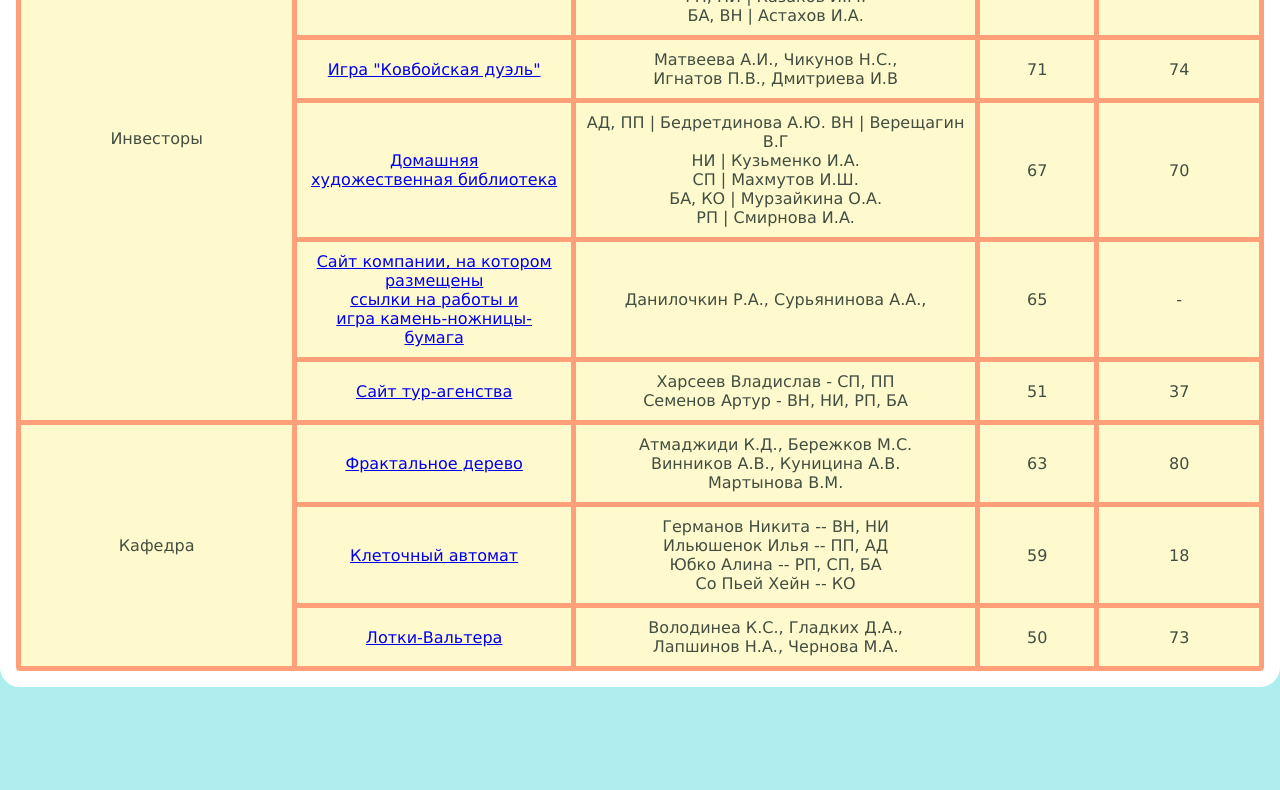
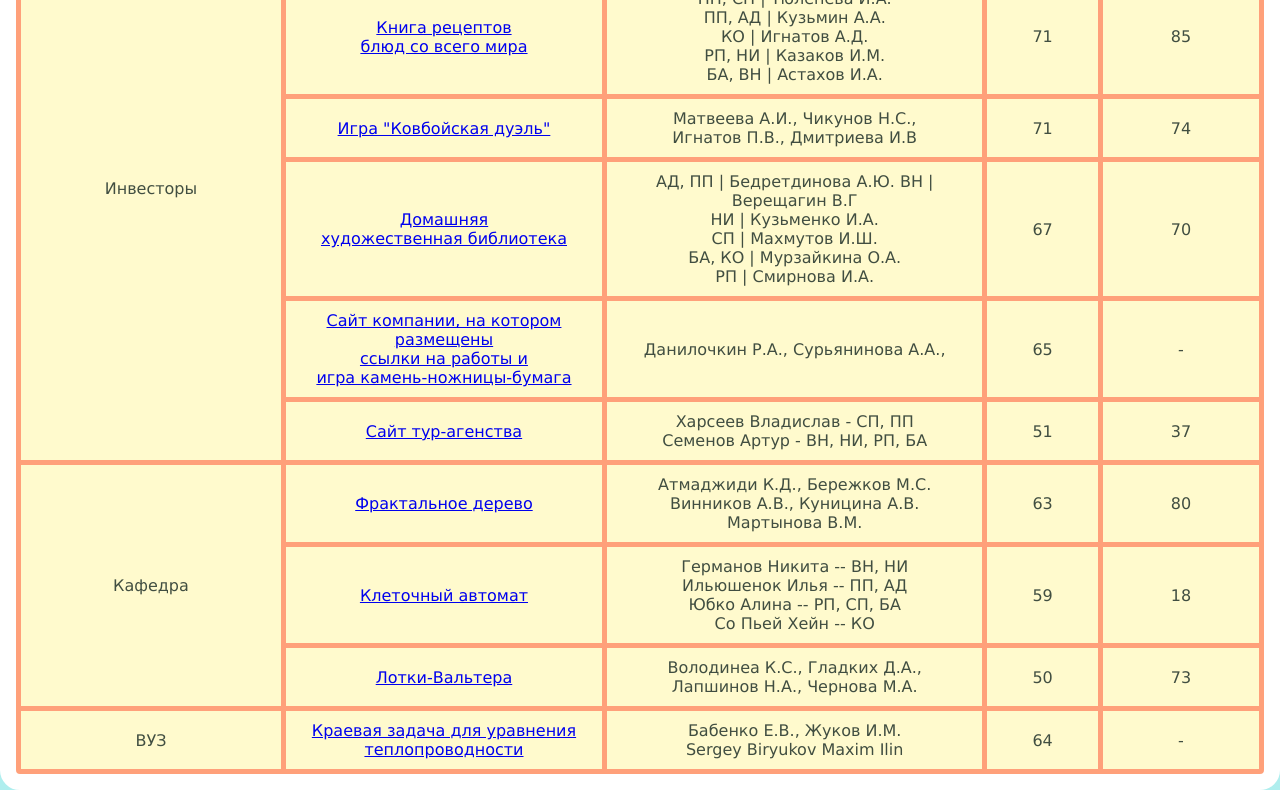
Before and after one commit to ribnikova/ver.2, a plain HTML site: page index.html in a window 1280 px wide. Shown: the part 860-1650 px from the top of the page. Before the commit the page ends 1547 px from the top, so only its background shows below. Drawn offline with Linux system fonts and the light colour scheme.

Commit message:
Update index.html

```diff
--- a/index.html
+++ b/index.html
@@ -154,6 +154,16 @@ Maxim Ilin <br></td>
 <td>73</td>
 </tr> <!--ряд с ячейками тела таблицы-->
 
+ <tr>
+<td>ВУЗ</td>
+<td><a href="https://zh-igor.github.io/term/index.html">Краевая задача для уравнения теплопроводности</a></td>
+<td>Бабенко Е.В., Жуков И.М. <br>
+Sergey Biryukov
+Maxim Ilin <br></td>
+<td>64</td>
+<td>-</td>
+</tr> <!--ряд с ячейками тела таблицы-->
+
 </table>
 
 </body>
```
